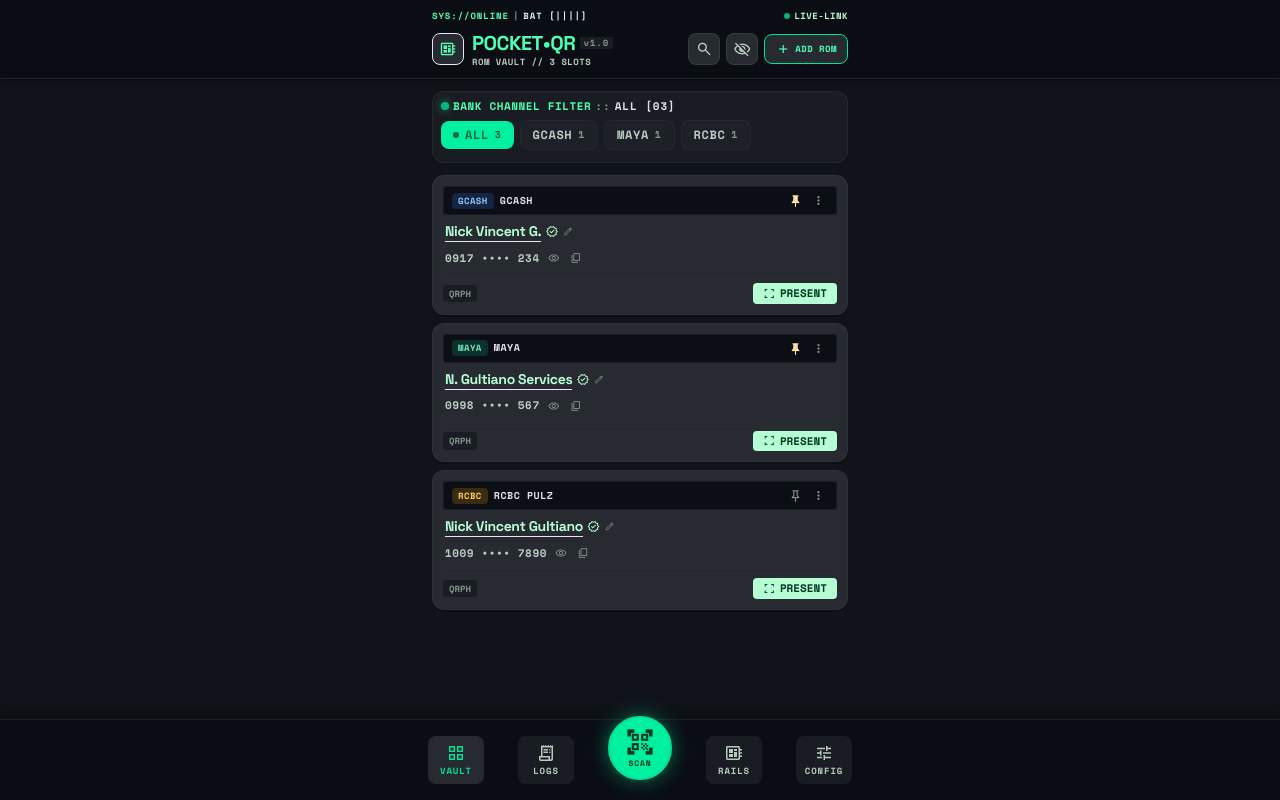
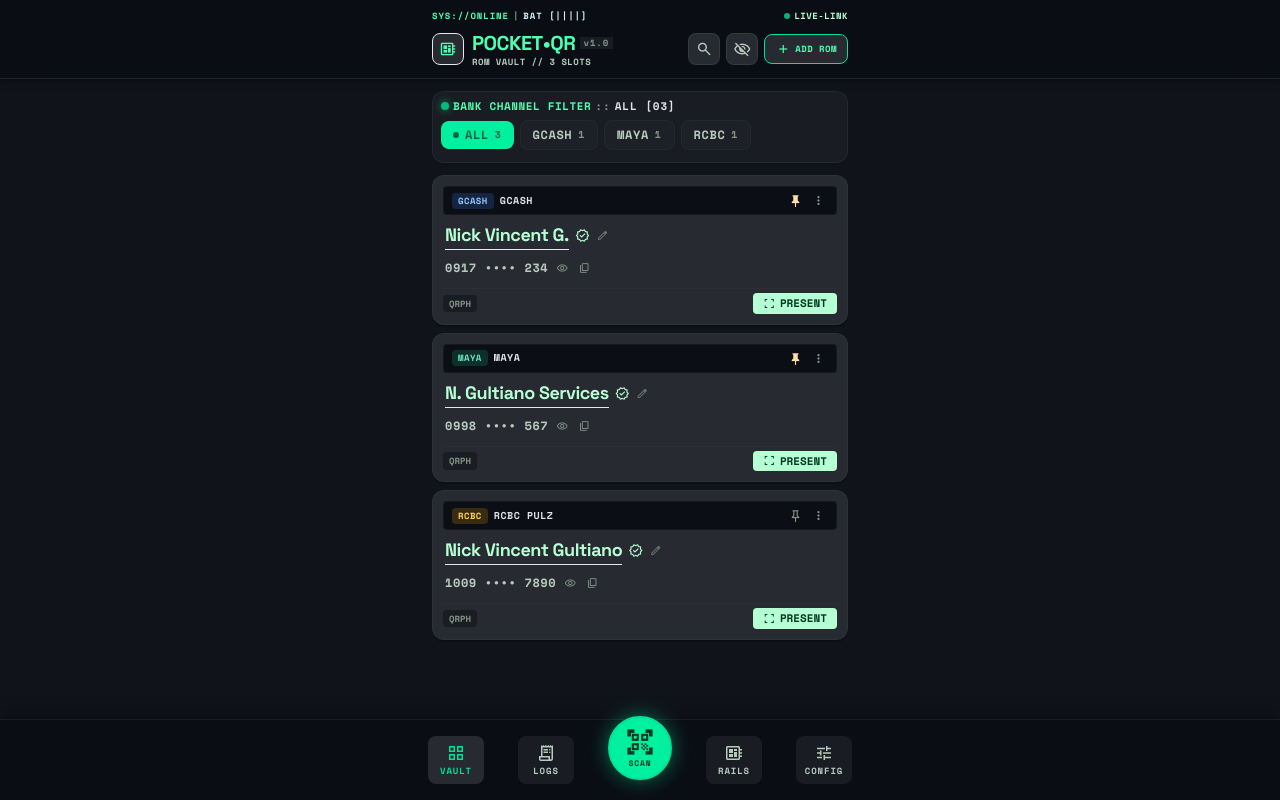
Before and after one commit to nickob4by/PocketQR, a React (Vite) app: page / in a window 1280 px wide. Built offline with nearby package versions, Linux system fonts and the light colour scheme; what @capacitor/core would draw is missing.

Commit message:
fix: remove telemetry status bar from cashier scan modal and enlarge vault payee names

```diff
--- a/src/components/PresentationModal.tsx
+++ b/src/components/PresentationModal.tsx
@@ -27,7 +27,6 @@ export const PresentationModal: React.FC<PresentationModalProps> = ({
   const [copiedQR, setCopiedQR] = useState(false);
   const [savedToGallery, setSavedToGallery] = useState(false);
   const [isSaving, setIsSaving] = useState(false);
-  const [wakeLockActive, setWakeLockActive] = useState(false);
   const wakeLockRef = useRef<any>(null);
 
   // Screen Wake Lock API to prevent screen timeout while presenting
@@ -42,13 +41,9 @@ export const PresentationModal: React.FC<PresentationModalProps> = ({
           const lock = await (navigator as any).wakeLock.request('screen');
           if (active) {
             wakeLockRef.current = lock;
-            setWakeLockActive(true);
-            lock.addEventListener('release', () => {
-              if (active) setWakeLockActive(false);
-            });
           }
         } catch {
-          if (active) setWakeLockActive(false);
+          // wakeLock unavailable or ignored
         }
       }
     }
@@ -145,7 +140,7 @@ export const PresentationModal: React.FC<PresentationModalProps> = ({
     <div className="fixed inset-0 z-50 flex items-center justify-center p-0 bg-surface animate-in fade-in duration-200 overflow-y-auto safe-p">
       <div className="relative w-full min-h-screen sm:min-h-0 sm:max-w-md bg-surface text-on-surface flex flex-col justify-start gap-2 py-2 sm:py-3 px-margin sm:rounded-2xl sm:border sm:border-outline-variant/50 shadow-2xl">
         {/* Header */}
-        <header className="sticky top-0 w-full z-10 pt-safe bg-surface/90 backdrop-blur-xl border-b border-outline-variant/30 pb-2">
+        <header className="sticky top-0 w-full z-10 pt-safe bg-surface border-b border-outline-variant/30 pb-2">
           <div className="flex items-center justify-between">
             <div className="flex items-center gap-space-sm">
               <button
@@ -180,24 +175,6 @@ export const PresentationModal: React.FC<PresentationModalProps> = ({
 
         {/* Main Content Area */}
         <div className="flex flex-col w-full pt-1 pb-2 gap-2.5 select-none font-mono">
-          {/* Telemetry & Hardware Status Bar */}
-          <div className="flex items-center justify-between bg-surface-container-low px-space-md py-space-xs rounded-lg shadow-sm border border-outline-variant/30">
-            <div className="flex items-center gap-space-xs">
-              <span className="w-2 h-2 rounded-full bg-primary-container animate-pulse"></span>
-              <span className="font-label-sm text-label-sm text-primary tracking-widest uppercase font-bold text-[11px]">
-                RX // CARTRIDGE LOADED
-              </span>
-            </div>
-            <div className="flex items-center gap-space-xs bg-surface-container-highest px-space-sm py-0.5 rounded-full border border-outline-variant/40 text-[10px]">
-              <span className="material-symbols-outlined text-[14px] text-secondary">
-                light_mode
-              </span>
-              <span className="font-label-sm text-label-sm text-secondary tracking-wider font-bold">
-                {wakeLockActive ? 'MAX LUX ACTIVE' : 'AUTO LUX'}
-              </span>
-            </div>
-          </div>
-
           {/* Unified Clean Cashier Scan Card */}
           <div
             className={`relative bg-surface-container-high p-space-md rounded-xl shadow-xl border border-outline-variant/40 flex flex-col items-center overflow-hidden transition-transform duration-300 ${
--- a/src/components/QRCard.tsx
+++ b/src/components/QRCard.tsx
@@ -144,23 +144,23 @@ export const QRCard: React.FC<QRCardProps> = ({
               onEdit(card);
             }}
             title="Tap to rename"
-            className="flex items-center gap-1 text-left group/edit transition-colors max-w-full truncate cursor-pointer"
+            className="flex items-center gap-1.5 text-left group/edit transition-colors max-w-full truncate cursor-pointer"
           >
-            <span className="font-headline-md text-primary tracking-tight truncate border-b border-primary/20 group-hover/edit:border-primary font-bold text-sm">
+            <span className="font-headline-md text-primary tracking-tight truncate border-b border-primary/20 group-hover/edit:border-primary font-bold text-base sm:text-lg">
               {card.accountName}
             </span>
-            <span className="material-symbols-outlined text-primary text-[13px] flex-shrink-0">
+            <span className="material-symbols-outlined text-primary text-[15px] flex-shrink-0">
               verified
             </span>
-            <span className="material-symbols-outlined text-outline text-[11px] opacity-70 group-hover/edit:text-primary transition-colors flex-shrink-0">
+            <span className="material-symbols-outlined text-outline text-[13px] opacity-70 group-hover/edit:text-primary transition-colors flex-shrink-0">
               edit
             </span>
           </button>
         </div>
 
         {/* Masked Account / Mobile Number with 1-Tap Copy */}
-        <div className="flex items-center gap-1.5">
-          <p className="font-label-md text-on-surface-variant tracking-wider font-mono text-[11px]">
+        <div className="flex items-center gap-1.5 mt-0.5">
+          <p className="font-label-md text-on-surface-variant tracking-wider font-mono text-xs font-medium">
             {formatAccountNumber(card.accountNumber, isMasked)}
           </p>
 
```
